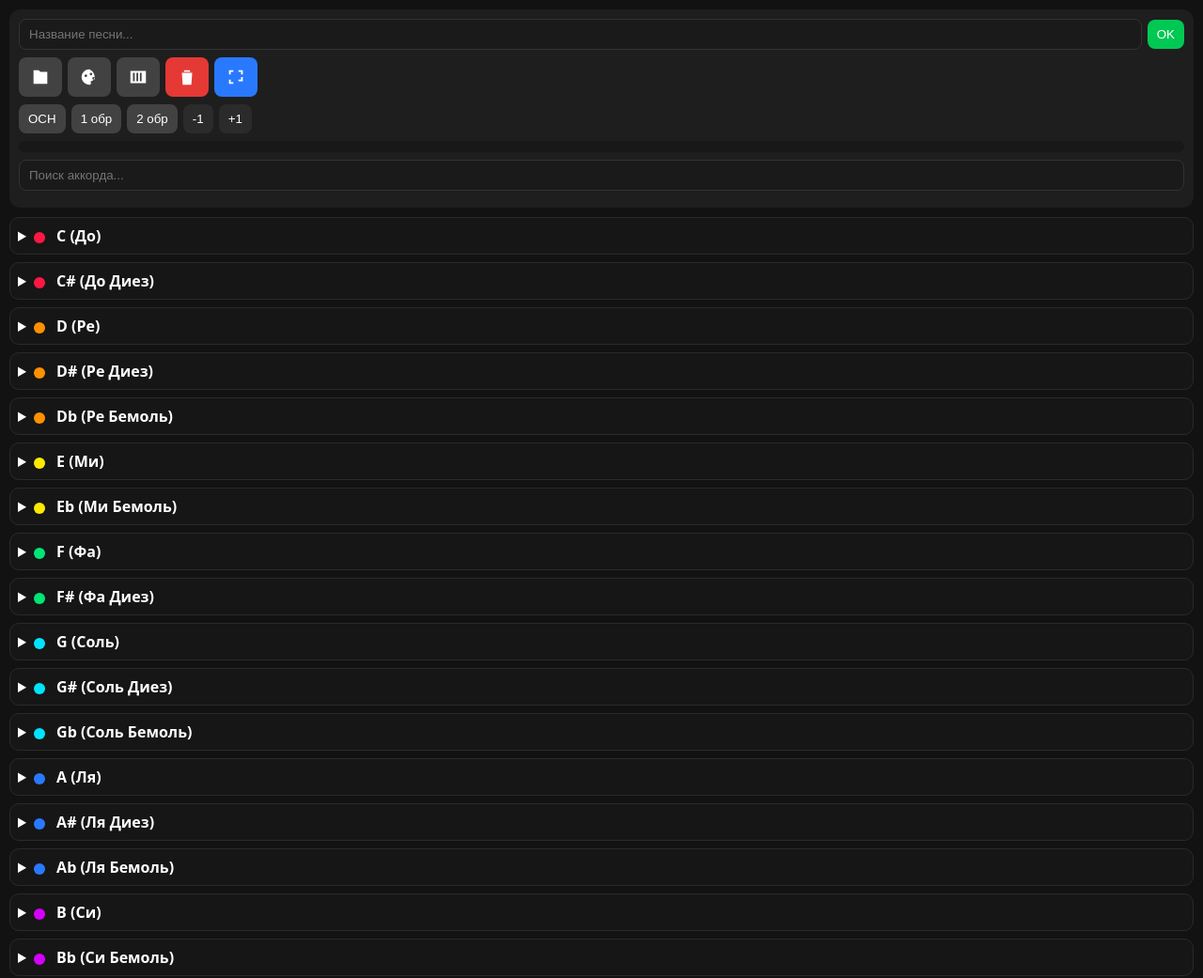
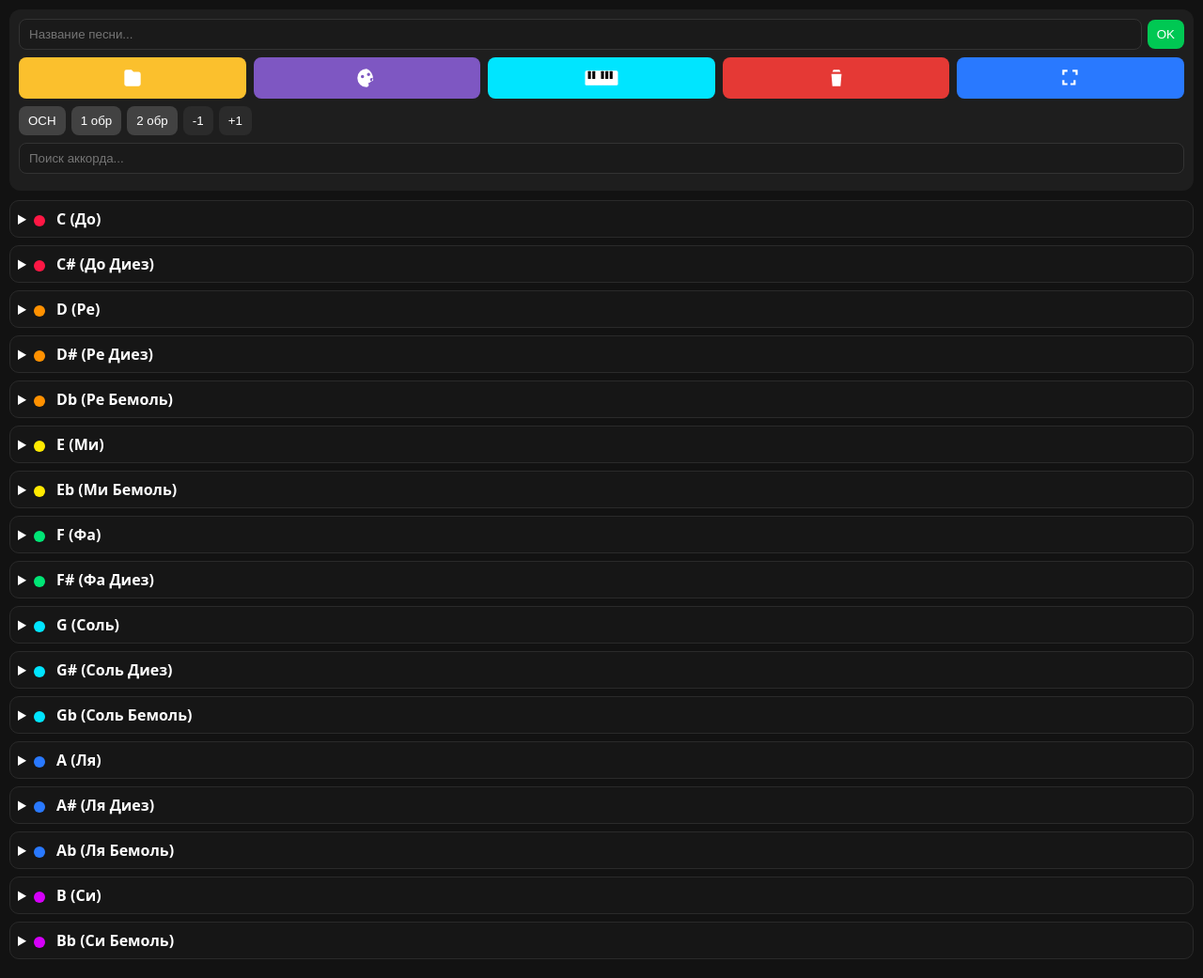
Before and after one commit to MaxMskRus/piano-chords, a plain HTML site: page index.html in a window 1280 px wide. Shown: the whole page at 94% size. Drawn offline with Linux system fonts and the light colour scheme.

Commit message:
Add files via upload

```diff
--- a/index.html
+++ b/index.html
@@ -8,7 +8,7 @@
   <meta http-equiv="Expires" content="0" />
   <title>Аккорды Фортепиано</title>
   <script>
-    window.BUILD_VERSION = "2026-03-25-04";
+    window.BUILD_VERSION = "2026-03-25-05";
     const css = document.createElement("link");
     css.rel = "stylesheet";
     css.href = "style.css?v=" + window.BUILD_VERSION;
@@ -22,30 +22,42 @@
         <input id="songName" class="input" placeholder="Название песни..." />
         <button id="saveSong" class="btn btn-success">OK</button>
       </div>
-      <div class="row">
-        <button id="openSongs" class="btn icon-btn" aria-label="Песни" title="Песни">
+      <div class="row icon-row">
+        <button id="openSongs" class="btn icon-btn icon-yellow" aria-label="Песни" title="Песни">
           <svg class="icon" viewBox="0 0 24 24" aria-hidden="true">
-            <path d="M4 4h6l2 2h8v14H4zM6 8h12v10H6z"/>
+            <path d="M4 6a2 2 0 0 1 2-2h5l2 2h5a2 2 0 0 1 2 2v10a2 2 0 0 1-2 2H6a2 2 0 0 1-2-2z"/>
           </svg>
         </button>
-        <button id="toggleColor" class="btn icon-btn" aria-label="Цвет" title="Цвет">
+        <button id="toggleColor" class="btn icon-btn icon-purple" aria-label="Цвет" title="Цвет">
           <svg class="icon" viewBox="0 0 24 24" aria-hidden="true">
-            <path d="M12 3a9 9 0 1 0 0 18c1.1 0 2-.9 2-2 0-.6-.3-1.2-.8-1.6.6-.2 1.2-.4 1.8-.7 2.8-1.4 4-4.8 2.6-7.6A9 9 0 0 0 12 3zm-4 6a1.5 1.5 0 1 1 0 3 1.5 1.5 0 0 1 0-3zm6-2a1.5 1.5 0 1 1 0 3 1.5 1.5 0 0 1 0-3zm3 5a1.5 1.5 0 1 1 0 3 1.5 1.5 0 0 1 0-3z"/>
+            <path d="M12 3a9 9 0 1 0 0 18c1.2 0 2.2-1 2.2-2.2 0-.6-.3-1.2-.8-1.6.7-.2 1.3-.4 1.9-.8 2.7-1.5 3.8-4.9 2.3-7.6A9 9 0 0 0 12 3zm-4 6a1.6 1.6 0 1 1 0 3.2A1.6 1.6 0 0 1 8 9zm6-2a1.6 1.6 0 1 1 0 3.2A1.6 1.6 0 0 1 14 7zm3 5a1.6 1.6 0 1 1 0 3.2A1.6 1.6 0 0 1 17 12z"/>
           </svg>
         </button>
-        <button id="togglePiano" class="btn icon-btn" aria-label="Пианино" title="Пианино">
-          <svg class="icon" viewBox="0 0 24 24" aria-hidden="true">
-            <path d="M3 5h18v14H3zM6 7v7h2V7zm4 0v7h2V7zm4 0v7h2V7zm-8 7v3h2v-3zm4 0v3h2v-3zm4 0v3h2v-3z"/>
+        <button id="togglePiano" class="btn icon-btn icon-cyan" aria-label="Пианино" title="Пианино">
+          <svg class="icon icon-piano" viewBox="0 0 70 32" aria-hidden="true">
+            <rect x="1" y="1" width="68" height="30" rx="3" ry="3"/>
+            <rect class="white" x="2" y="2" width="9" height="28" rx="1"/>
+            <rect class="white" x="11" y="2" width="9" height="28" rx="1"/>
+            <rect class="white" x="20" y="2" width="9" height="28" rx="1"/>
+            <rect class="white" x="29" y="2" width="9" height="28" rx="1"/>
+            <rect class="white" x="38" y="2" width="9" height="28" rx="1"/>
+            <rect class="white" x="47" y="2" width="9" height="28" rx="1"/>
+            <rect class="white" x="56" y="2" width="11" height="28" rx="1"/>
+            <rect class="black" x="7" y="2" width="6" height="16" rx="1"/>
+            <rect class="black" x="16" y="2" width="6" height="16" rx="1"/>
+            <rect class="black" x="34" y="2" width="6" height="16" rx="1"/>
+            <rect class="black" x="43" y="2" width="6" height="16" rx="1"/>
+            <rect class="black" x="52" y="2" width="6" height="16" rx="1"/>
           </svg>
         </button>
-        <button id="clearAll" class="btn btn-danger icon-btn" aria-label="Очистить" title="Очистить">
+        <button id="clearAll" class="btn icon-btn icon-red" aria-label="Очистить" title="Очистить">
           <svg class="icon" viewBox="0 0 24 24" aria-hidden="true">
-            <path d="M6 7h12l-1 14H7zM9 4h6l1 2H8z"/>
+            <path d="M7 8h10l-1 12H8zM9 4h6l1 2H8z"/>
           </svg>
         </button>
-        <button id="fullScreen" class="btn btn-primary icon-btn" aria-label="Полный экран" title="Полный экран">
+        <button id="fullScreen" class="btn icon-btn icon-blue" aria-label="Полный экран" title="Полный экран">
           <svg class="icon" viewBox="0 0 24 24" aria-hidden="true">
-            <path d="M4 9V4h5v2H6v3zm11-5h5v5h-2V6h-3zm3 11v-3h2v5h-5v-2zM6 18h3v2H4v-5h2z"/>
+            <path d="M4 9V4h5v2H6v3zm10-5h5v5h-2V6h-3zm3 10v5h-5v-2h3v-3zM6 17h3v2H4v-5h2z"/>
           </svg>
         </button>
       </div>
--- a/style.css
+++ b/style.css
@@ -34,6 +34,7 @@
   margin-bottom: 8px;
   align-items: center;
 }
+.row.icon-row { gap: 8px; }
 .row.space { justify-content: space-between; }
 
 .input {
@@ -59,17 +60,30 @@
 .btn.btn-dark { background: #2b2b2b; }
 
 .icon-btn {
-  width: 46px;
-  height: 42px;
+  flex: 1;
+  height: 44px;
   padding: 0;
   display: flex;
   align-items: center;
   justify-content: center;
 }
 .icon {
-  width: 22px;
+  width: 26px;
+  height: 26px;
+  fill: #fff;
+}
+.icon-btn .icon-piano {
+  width: 36px;
   height: 22px;
-  fill: #fff;
+}
+.icon-piano .white { fill: #fff; }
+.icon-piano .black { fill: #000; }
+
+.icon-yellow { background: #fbc02d; }
+.icon-purple { background: #7e57c2; }
+.icon-cyan { background: #00e5ff; }
+.icon-red { background: #e53935; }
+.icon-blue { background: #2979ff; }
 }
 
 .selected {
```
